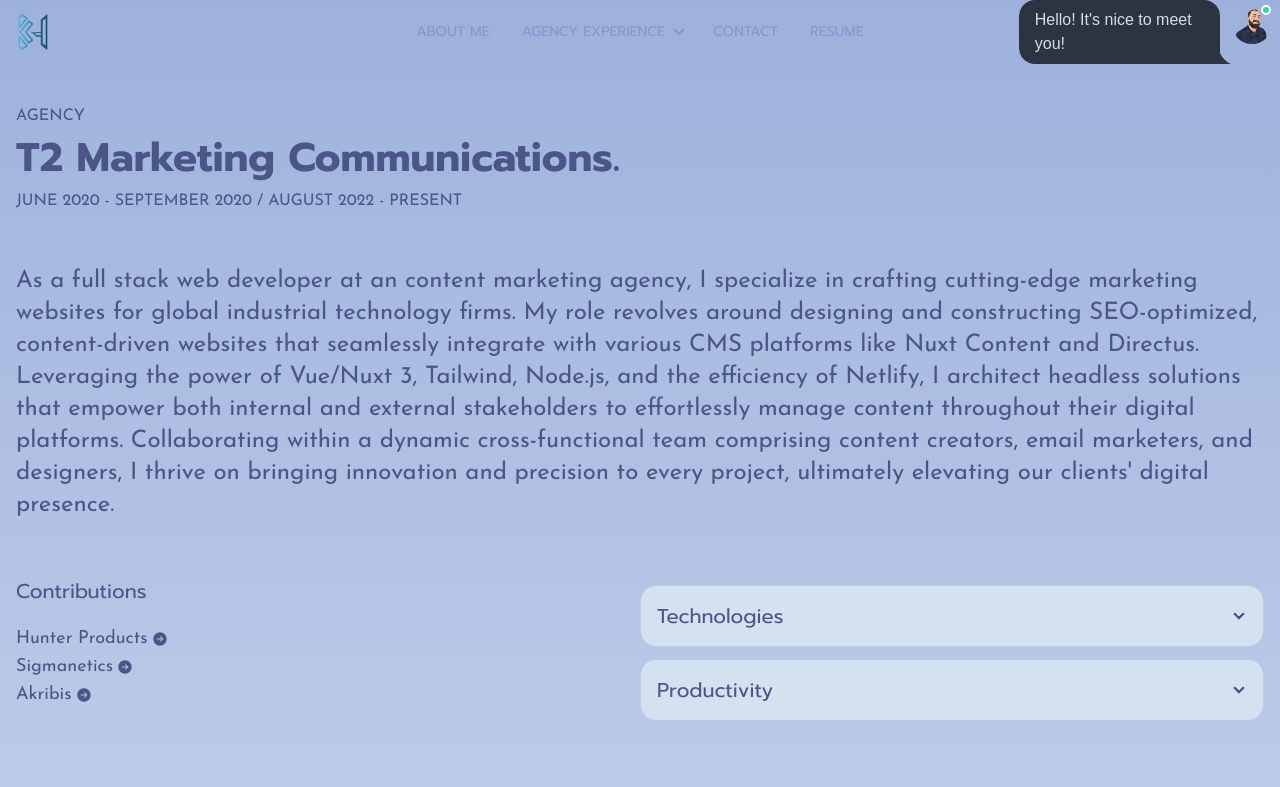
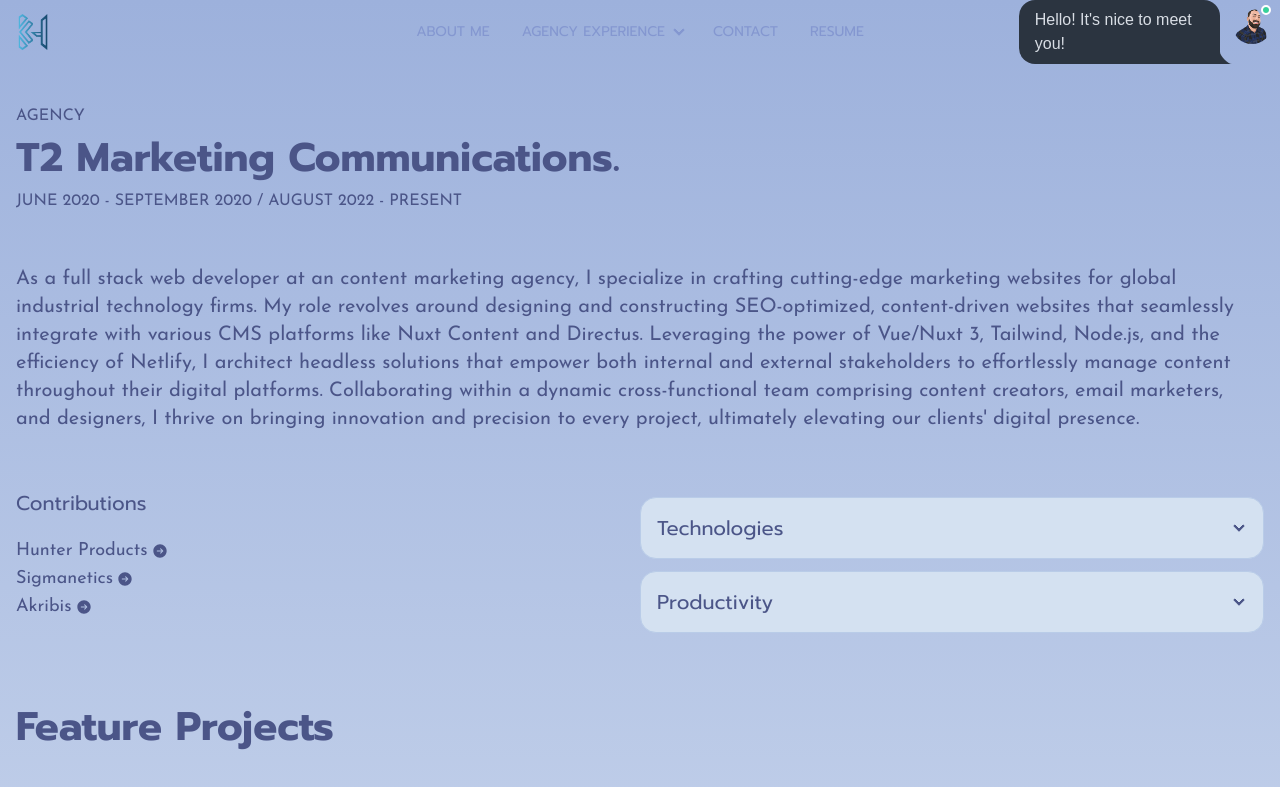
Before and after one commit to KhalidH82/khosein-23, a Next.js app: page /tmarcom in a window 1280 px wide. Shown: the top 787 px of the page. Built offline with nearby package versions, Linux system fonts and the light colour scheme.

Commit message:
font update

```diff
--- a/components/About.jsx
+++ b/components/About.jsx
@@ -25,7 +25,7 @@ const About = () => {
         <div>
           <p className={`uppercase ${josefin.className}`}>Introduction</p>
           <h2 className={`mb-10 font-bold ${prompt.className}`}>About me.</h2>
-          <p className={`text-2xl leading-8 mt-5 ${josefin.className}`}>
+          <p className={`text-xl mt-5 ${josefin.className}`}>
             Welcome! My name is Khalid, and I am a results-oriented full-stack
             web developer specializing in creating dynamic marketing
             applications. With a unique blend of technical expertise and
--- a/components/Contact.jsx
+++ b/components/Contact.jsx
@@ -32,7 +32,7 @@ const Contact = () => {
         </div>
         <div className="w-full lg:w-1/2">
         <AnimatedElement animationType="fadeInRight">
-          <p className={`text-2xl leading-8 mt-5 ${josefin.className}`}>
+          <p className={`text-xl leading-8 mt-5 ${josefin.className}`}>
             I'm excited to hear from you. Whether you have a project in mind, a
             question about web development, or just want to chat about the
             latest tech trends, I'm all ears! Feel free to reach out and let's
--- a/components/TMarcom.jsx
+++ b/components/TMarcom.jsx
@@ -18,7 +18,7 @@ const TMarcom = ({ projects }) => {
           {tmarcomExperience.date}
         </span>
       </div>
-      <p className={`py-3 mt-10 text-2xl ${josefin.className}`}>
+      <p className={`py-3 mt-10 text-xl ${josefin.className}`}>
         {tmarcomExperience.description}
       </p>
       <div className="py-8 w-full flex flex-col md:flex-row items-center">
--- a/components/Thorium.jsx
+++ b/components/Thorium.jsx
@@ -17,7 +17,7 @@ const Thorium = ({ projects }) => {
           {thoriumExperience.date}
         </span>
       </div>
-      <p className={`py-3 mt-10 text-2xl ${josefin.className}`}>
+      <p className={`py-3 mt-10 text-xl ${josefin.className}`}>
         {thoriumExperience.description}
       </p>
       <div className="py-8 w-full flex flex-col md:flex-row items-center">
```
